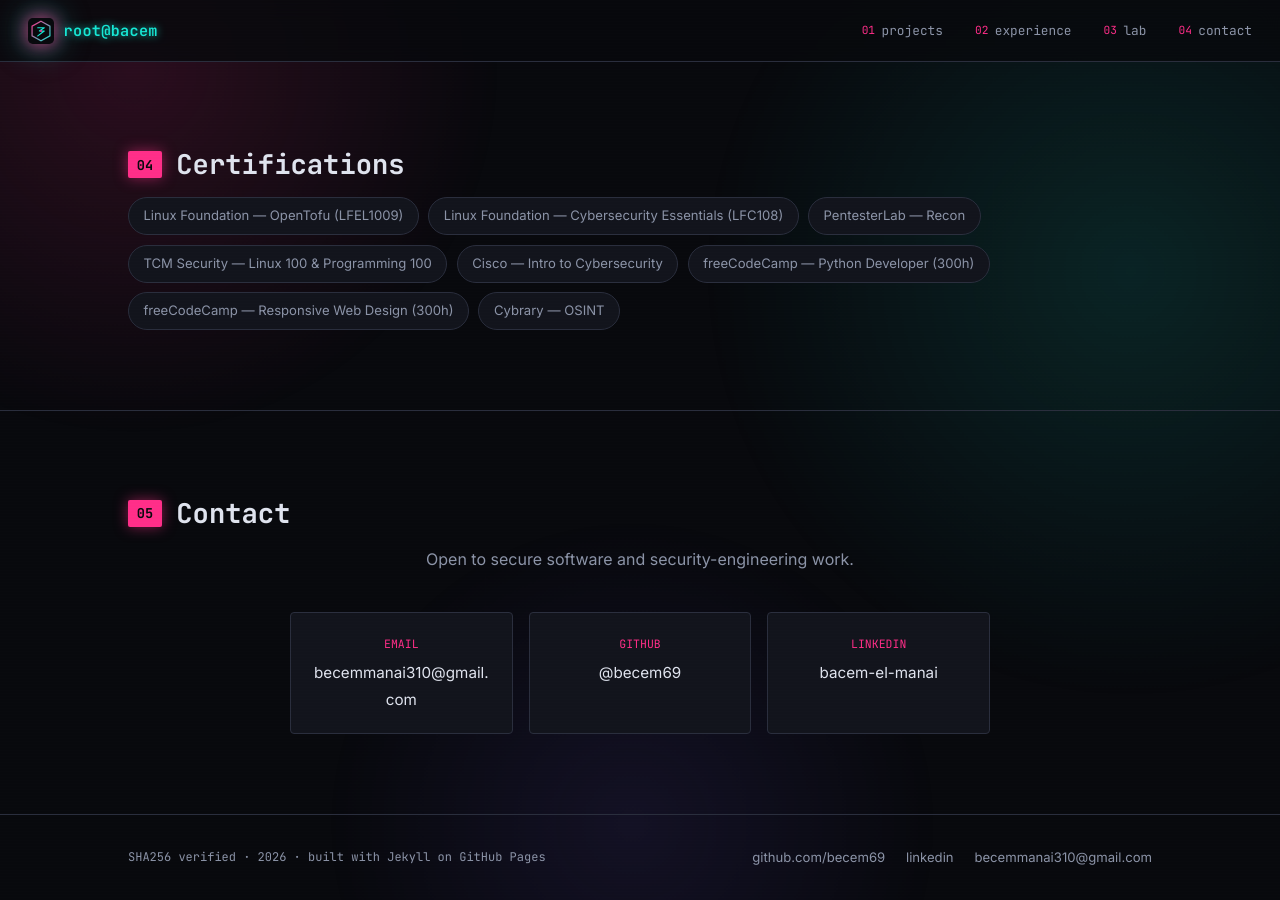
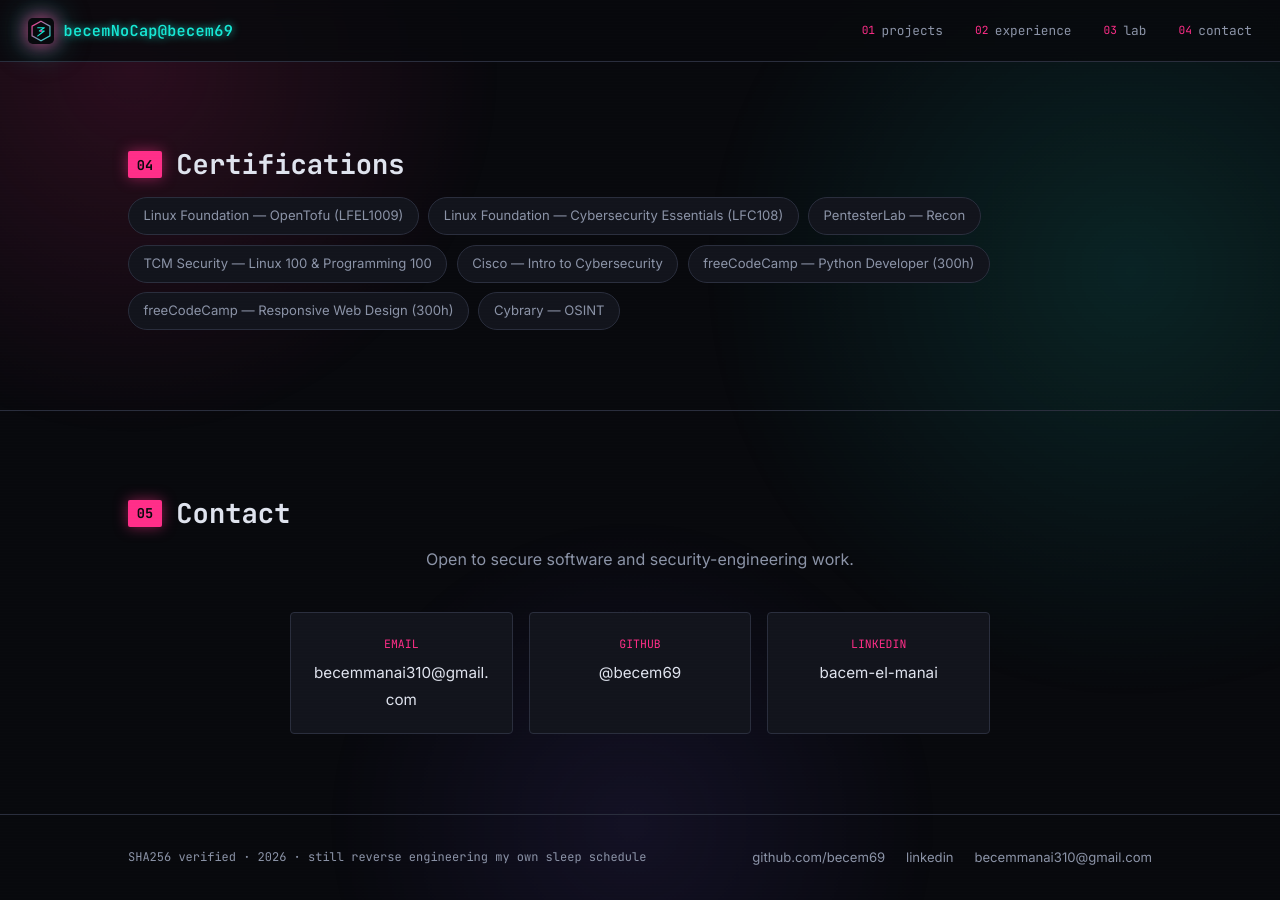
Before and after one commit to becem69/becem69.github.io, a Jekyll site: the page built from index.md, in a window 1280 px wide and 900 px high, scrolled down 3827 px. Built offline with Jekyll 4.4.1, drawn with Linux system fonts in a browser that asks for light colours.

Commit message:
Update default.html

```diff
--- a/_layouts/default.html
+++ b/_layouts/default.html
@@ -17,7 +17,7 @@
   <nav class="nav">
     <a href="{{ '/' | relative_url }}" class="nav-brand">
       <img src="{{ '/assets/favicon.svg' | relative_url }}" alt="" class="nav-icon">
-      <span class="prompt">root@bacem</span><span class="cursor">:~$</span>
+      <span class="prompt">becemNoCap@becem69</span><span class="cursor">:~$</span>
     </a>
     <button class="nav-toggle" aria-label="Toggle menu" aria-expanded="false">
       <span></span><span></span><span></span>
@@ -36,7 +36,7 @@
 
   <footer class="footer">
     <div class="footer-inner">
-      <p class="footer-hash">SHA256 verified &middot; {{ 'now' | date: "%Y" }} &middot; built with Jekyll on GitHub Pages</p>
+      <p class="footer-hash">SHA256 verified &middot; {{ 'now' | date: "%Y" }} &middot; still reverse engineering my own sleep schedule</p>
       <div class="footer-links">
         <a href="https://github.com/{{ site.github_username }}" target="_blank" rel="noopener">github.com/{{ site.github_username }}</a>
         <a href="https://linkedin.com/in/{{ site.linkedin_username }}" target="_blank" rel="noopener">linkedin</a>
```
